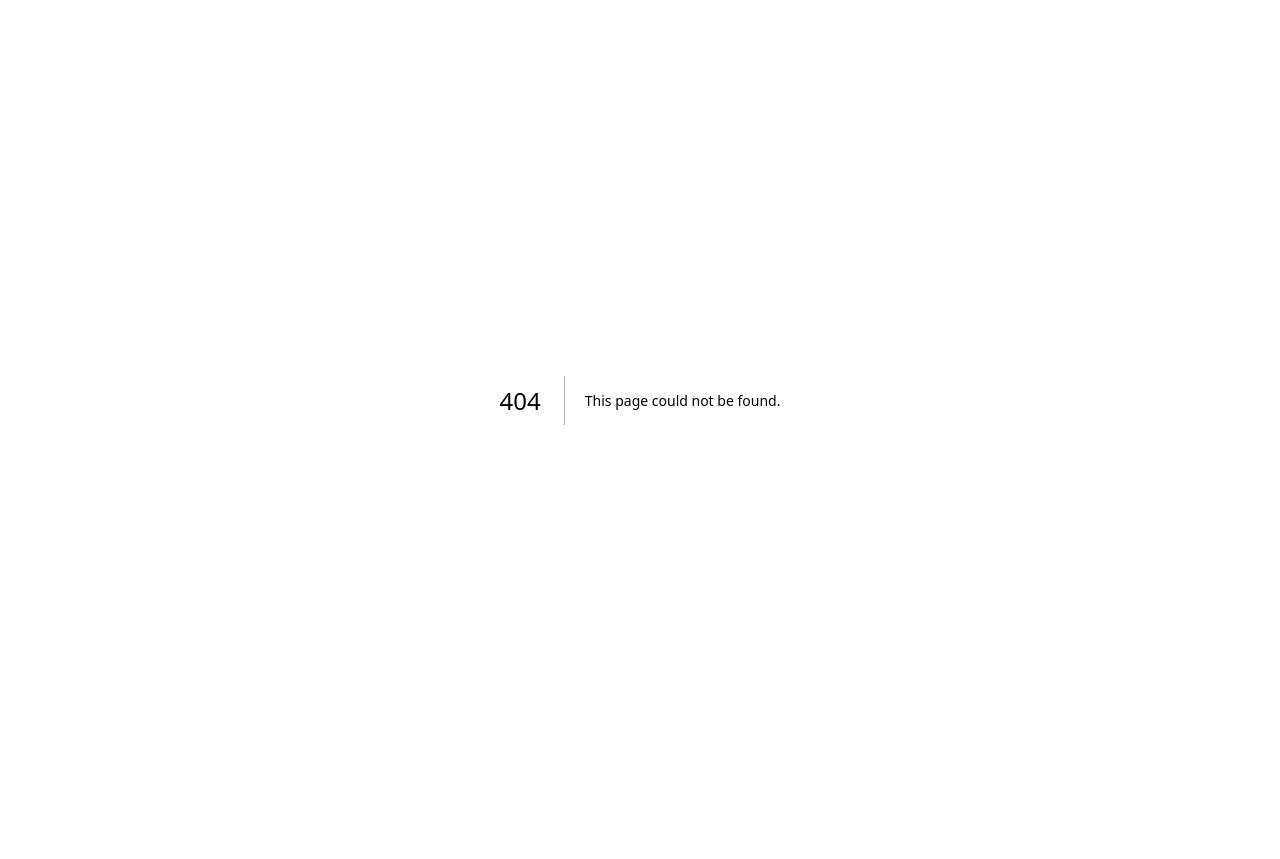
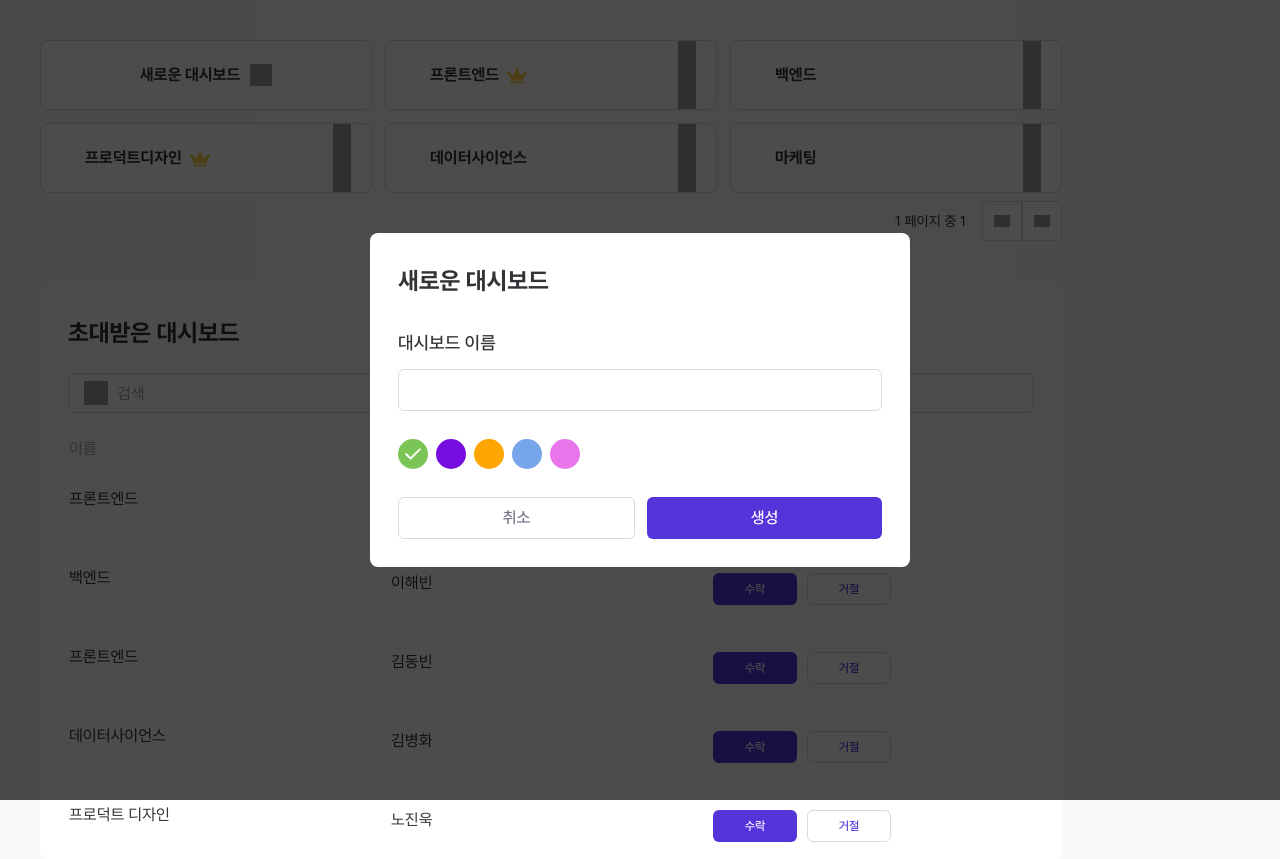
Before and after one commit to ynmkim/taskify, a Next.js app: page /mydashboard in a window 1280 px wide. Before the commit this address had no page. Before the commit the page ends 800 px from the top, so only its background shows below. Built offline with nearby package versions, Linux system fonts and the light colour scheme; grey boxes are pictures that could not be loaded.

Commit message:
Feat: mydashboard page 컴포넌트 UI 구현

```diff
--- /dev/null
+++ b/src/pages/mydashboard/index.tsx
@@ -0,0 +1,17 @@
+import InvitedCard from '@/components/domains/mydashboard/InvitedCard';
+import DashboardList from '@/components/domains/mydashboard/DashboardList';
+import Pagination from '@/components/domains/mydashboard/Pagination';
+import AddDashboardModal from '@/components/domains/mydashboard/AddDashboardModal';
+
+export default function MyDashboardPage() {
+  return (
+    <div className="w-screen h-screen p-6 md:p-10 bg-gray-FAFAFA">
+      <div className="flex flex-col items-end max-w-[1022px] mb-6 sm:mb-10 md:mb-11 ">
+        <DashboardList className="w-full max-w-[1022px] mb-2 sm:mb-2" />
+        <Pagination />
+      </div>
+      <InvitedCard />
+      <AddDashboardModal />
+    </div>
+  );
+}
```
